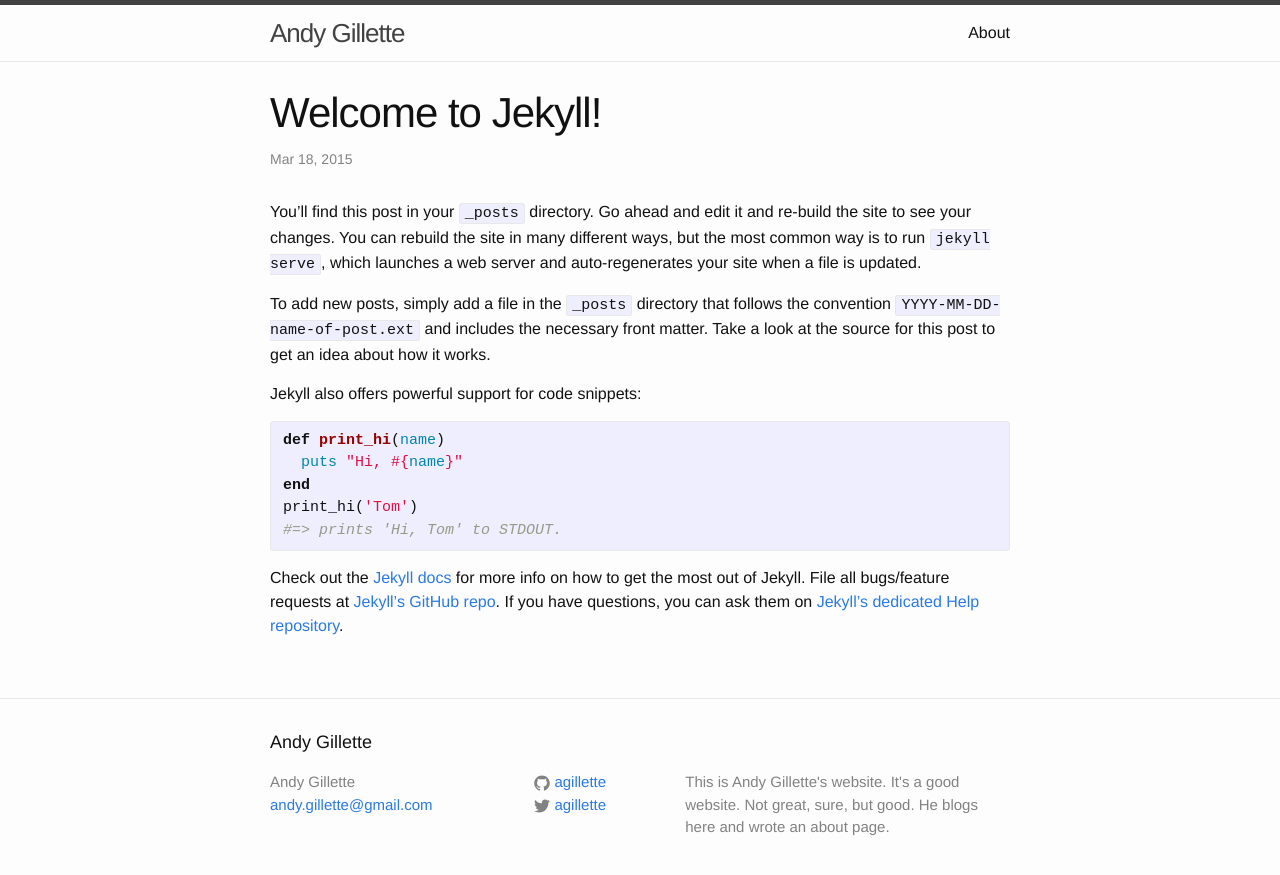
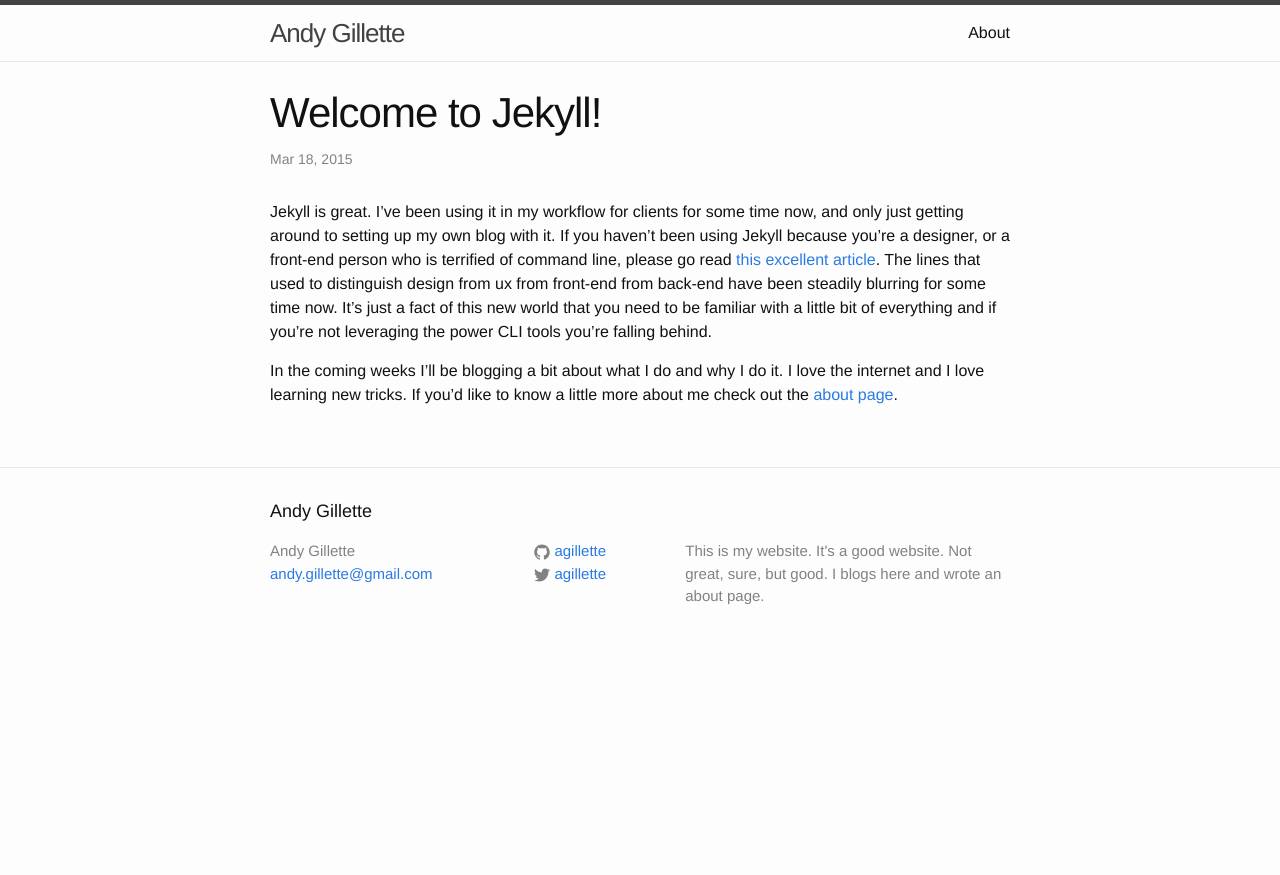
Before and after one commit to agillette/agillette.github.com, a Jekyll site: the page built from _posts/2015-03-18-welcome-to-jekyll.markdown, in a window 1280 px wide. Shown: the top 875 px of the page. Built offline with Jekyll 4.4.1, drawn with Linux system fonts in a browser that asks for light colours.

Commit message:
Updating options and first post

```diff
--- a/_config.yml
+++ b/_config.yml
@@ -2,7 +2,7 @@
 title: Andy Gillette
 email: andy.gillette@gmail.com
 description: > # this means to ignore newlines until "baseurl:"
-  This is Andy Gillette's website. It's a good website. Not great, sure, but good. He blogs here and wrote an about page.
+  This is my website. It's a good website. Not great, sure, but good. I blogs here and wrote an about page.
 baseurl: "" # the subpath of your site, e.g. /blog/
 url: "http://agillette.github.io" # the base hostname & protocol for your site
 twitter_username: agillette
--- a/_posts/2015-03-18-welcome-to-jekyll.markdown
+++ b/_posts/2015-03-18-welcome-to-jekyll.markdown
@@ -2,24 +2,8 @@
 layout: post
 title:  "Welcome to Jekyll!"
 date:   2015-03-18 17:29:46
-categories: jekyll update
+categories: jekyll
 ---
-You’ll find this post in your `_posts` directory. Go ahead and edit it and re-build the site to see your changes. You can rebuild the site in many different ways, but the most common way is to run `jekyll serve`, which launches a web server and auto-regenerates your site when a file is updated.
+Jekyll is great. I've been using it in my workflow for clients for some time now, and only just getting around to setting up my own blog with it. If you haven't been using Jekyll because you're a designer, or a front-end person who is terrified of command line, please go read [this excellent article](https://medium.com/@katiekovalcin/a-not-super-technical-designers-command-line-toolbox-3b5804149430){:target="_blank"}. The lines that used to distinguish design from ux from front-end from back-end have been steadily blurring for some time now. It's just a fact of this new world that you need to be familiar with a little bit of everything and if you're not leveraging the power CLI tools you're falling behind.
 
-To add new posts, simply add a file in the `_posts` directory that follows the convention `YYYY-MM-DD-name-of-post.ext` and includes the necessary front matter. Take a look at the source for this post to get an idea about how it works.
-
-Jekyll also offers powerful support for code snippets:
-
-{% highlight ruby %}
-def print_hi(name)
-  puts "Hi, #{name}"
-end
-print_hi('Tom')
-#=> prints 'Hi, Tom' to STDOUT.
-{% endhighlight %}
-
-Check out the [Jekyll docs][jekyll] for more info on how to get the most out of Jekyll. File all bugs/feature requests at [Jekyll’s GitHub repo][jekyll-gh]. If you have questions, you can ask them on [Jekyll’s dedicated Help repository][jekyll-help].
-
-[jekyll]:      http://jekyllrb.com
-[jekyll-gh]:   https://github.com/jekyll/jekyll
-[jekyll-help]: https://github.com/jekyll/jekyll-help
+In the coming weeks I'll be blogging a bit about what I do and why I do it. I love the internet and I love learning new tricks. If you'd like to know a little more about me check out the [about page](/about).
```
